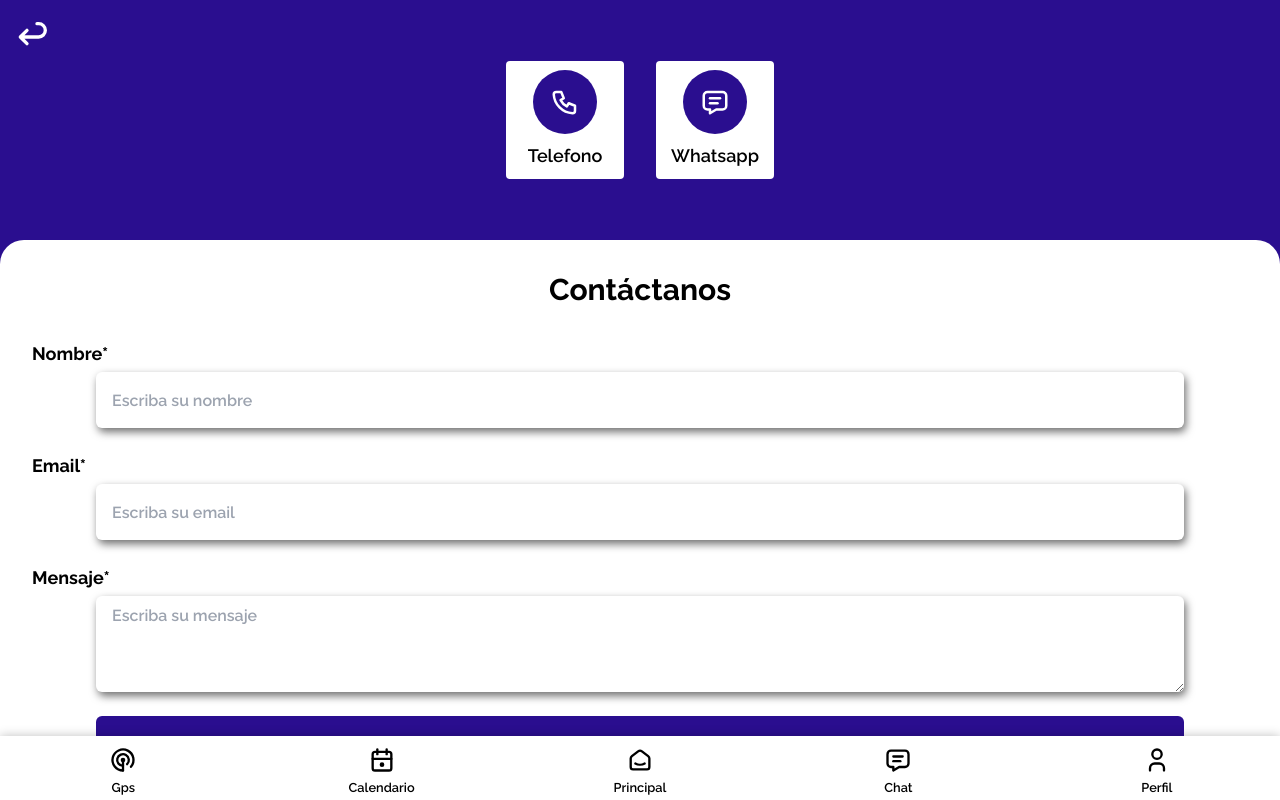
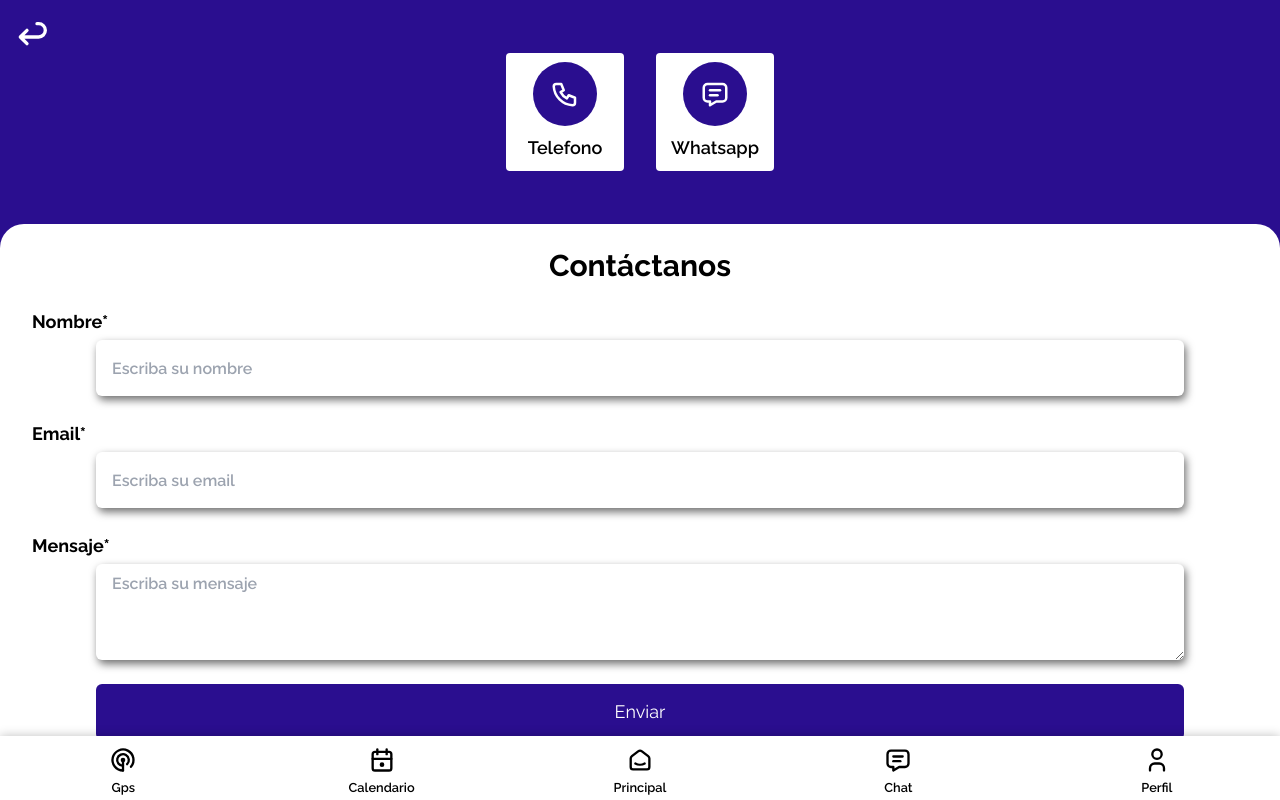
Before and after one commit to Tintaa307/pillwise, a Next.js app: page /contact in a window 1280 px wide. Built offline with nearby package versions, Linux system fonts and the light colour scheme.

Commit message:
change some margins

```diff
--- a/src/app/contact/page.tsx
+++ b/src/app/contact/page.tsx
@@ -32,7 +32,7 @@ const Contact = () => {
   return (
     <main className="w-full h-screen flex items-center justify-center flex-col bg-primary_blue">
       <Toaster />
-      <div className="w-full h-[30%] flex items-center justify-center flex-row gap-8">
+      <div className="w-full h-[28%] flex items-center justify-center flex-row gap-8">
         <div className="w-[118px] h-[118px] bg-white rounded-sm flex items-center justify-center flex-col gap-2">
           <span className="w-16 h-16 bg-primary_blue rounded-full flex items-center justify-center">
             <IconPhone className="text-white font-bold" size={30} />
@@ -55,14 +55,14 @@ const Contact = () => {
         </Link>
       </div>
 
-      <div className="w-full h-[70%] flex items-center justify-start flex-col bg-white rounded-t-3xl">
-        <div className="w-full flex items-center justify-center h-max mt-8">
+      <div className="w-full h-[72%] flex items-center justify-start flex-col bg-white rounded-t-3xl">
+        <div className="w-full flex items-center justify-center h-max mt-6">
           <h2 className="text-black text-3xl font-bold">Contáctanos</h2>
         </div>
         <form
           onSubmit={handleSubmit}
           autoComplete="off"
-          className="w-full h-max flex items-center justify-center flex-col gap-6 mt-8"
+          className="w-full h-max flex items-center justify-center flex-col gap-6 mt-6"
         >
           <div className="w-full h-max flex items-center justify-start flex-col gap-1">
             <div className="w-full h-max flex items-start justify-start">
@@ -74,7 +74,7 @@ const Contact = () => {
               </label>
             </div>
             <input
-              className="w-[85%] h-14 border-none rounded-md outline-none shadow-[2px_4px_8px_#707070] text-black font-semibold px-4"
+              className="w-[85%] h-14 border-none rounded-md outline-none shadow-[2px_4px_8px_#707070] text-black font-semibold px-4 border-[1px] border-[#707070]"
               placeholder="Escriba su nombre"
               name="name"
               type="text"
@@ -90,7 +90,7 @@ const Contact = () => {
               </label>
             </div>
             <input
-              className="w-[85%] h-14 border-none rounded-md outline-none shadow-[2px_4px_8px_#707070] text-black font-semibold px-4"
+              className="w-[85%] h-14 border-none rounded-md outline-none shadow-[2px_4px_8px_#707070] text-black font-semibold px-4 border-[1px] border-[#707070]"
               placeholder="Escriba su email"
               name="email"
               type="email"
@@ -106,7 +106,7 @@ const Contact = () => {
               </label>
             </div>
             <textarea
-              className="w-[85%] h-24 border-none rounded-md outline-none shadow-[2px_4px_8px_#707070] text-black font-semibold px-4 py-2"
+              className="w-[85%] h-24 border-none rounded-md outline-none shadow-[2px_4px_8px_#707070] text-black font-semibold px-4 py-2 border-[1px] border-[#707070]"
               placeholder="Escriba su mensaje"
               name="message"
               cols={30}
```
